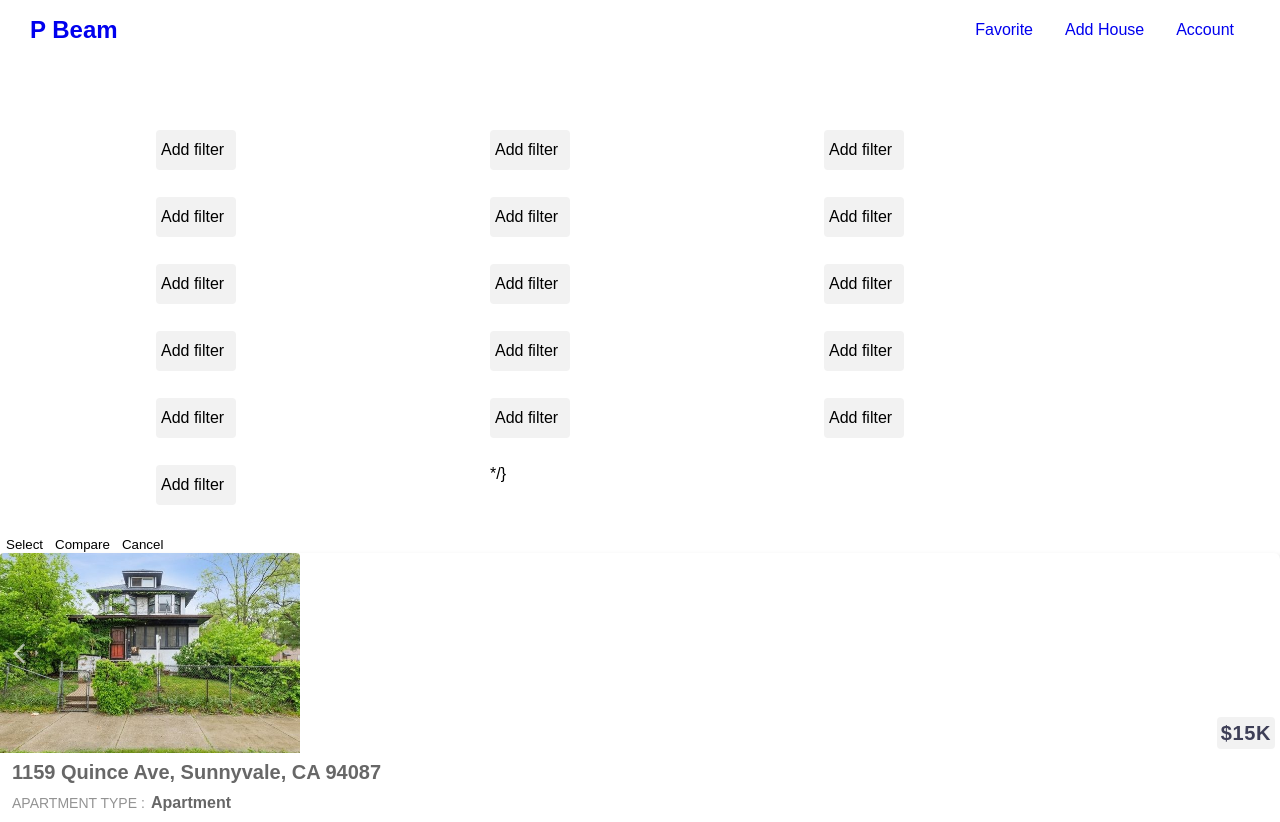
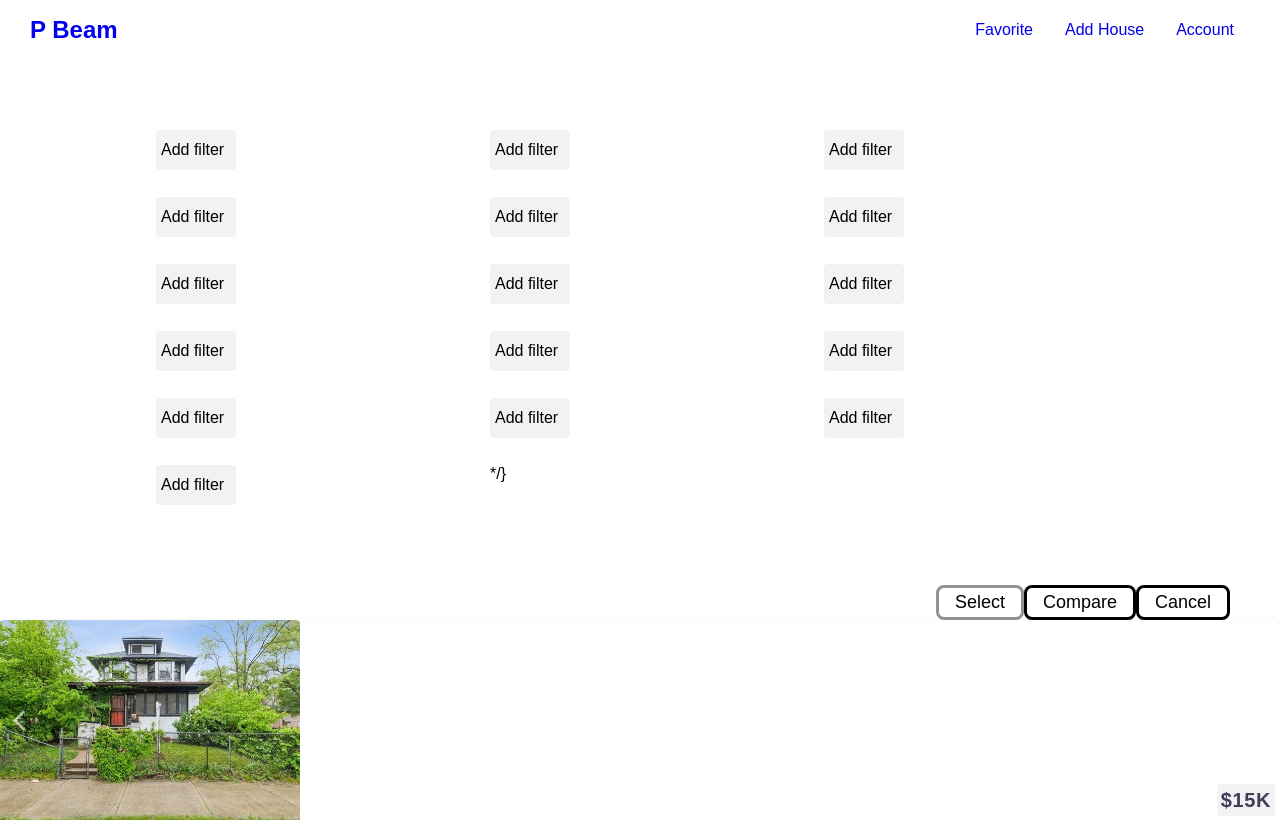
Before and after one commit to Web-Dev-Problems/pb-mini-project-2, a React (Create React App) app: page / in a window 1280 px wide. Shown: the top 822 px of the page. Built offline with nearby package versions, Linux system fonts and the light colour scheme.

Commit message:
Restyle section child
Co-Authored-By: Joshtray <23462200+Joshtray@users.noreply.github.com>

```diff
--- a/src/pages/Home.js
+++ b/src/pages/Home.js
@@ -31,28 +31,26 @@ export default Home
 const HomeContainer = styled.section`
     display: flex;
     flex-direction: column;
-    .options {
-        padding: 0px 100px;
+    > section{
         display: flex;
         flex-direction: row;
-        justify-content: space-between;
-        align-items: center;
-        section {
-            display: flex;
-            cursor: pointer;
-            flex-direction: row;
-            justify-content: space-around;
-            align-items: center;
-            background-color: #939393;
-            height: 30px;
-            padding: 20px 5px;
-            border-radius: 4px;
-            // margin: 0 4px 4px 4px;
-            transition: 0.1s ease-in-out;
-            svg {
-                color: red;
-                width: 20px;
-                height: 20px;
+        justify-content: flex-end;
+        margin: 0 50px;
+        padding: 50px 0 0 0;
+        overflow: hidden;
+        button{
+            font-size: 18px;
+            min-width: 50px;
+            transition: transform 0.7s ease-in-out;
+            border-radius: 8px;
+            padding: 4px 16px;
+            border: 3px solid;
+        }
+        button:nth-child(1){
+            border-color: #939393;
+            :hover{
+                background-color: #939393;
+                color: #fff;
             }
         }
         .small {
```
